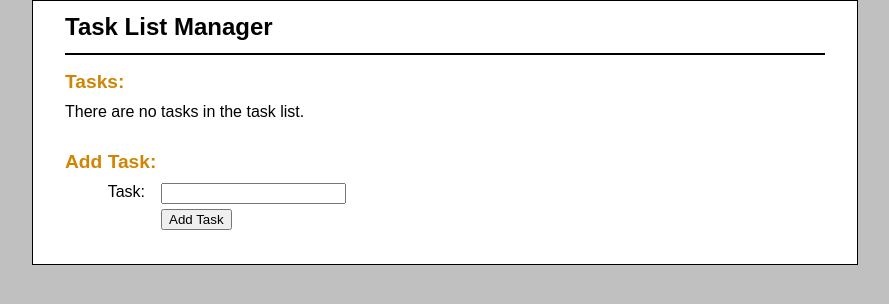
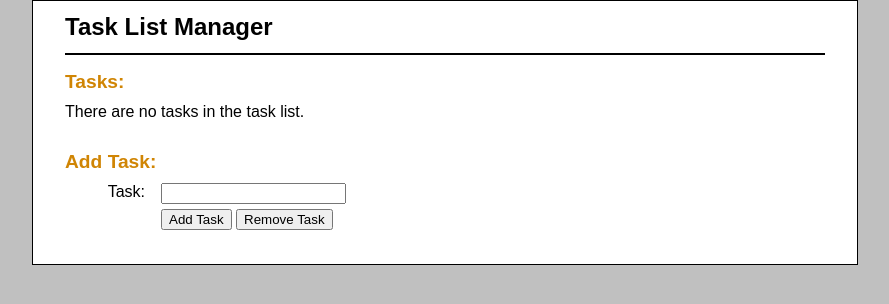
Before and after one commit to S1532011/ex_starts, a PHP site: page / in a window 1280 px wide. Shown: the top 304 px of the page, without its empty margins (195-1084 px from the left). Run offline with PHP 8.4, Linux system fonts and the light colour scheme.

Commit message:
Chapter 11 EC Assignment

```diff
--- a/ch11_ex1/index.php
+++ b/ch11_ex1/index.php
@@ -24,7 +24,15 @@ switch( $action ) {
         if (empty($new_task)) {
             $errors[] = 'The new task cannot be empty.';
         } else {
-            array_push($task_list, $new_task);
+            array_unshift($task_list, $new_task);
+        }
+        break;
+    case 'Remove Task':
+        if (empty($task_list)) {
+            $errors[] = 'The task cannot be removed.';
+        } else {
+            array_shift($task_list);
+
         }
         break;
     case 'Delete Task':
--- a/ch11_ex1/task_list.php
+++ b/ch11_ex1/task_list.php
@@ -44,6 +44,7 @@
             <input type="text" name="newtask" id="newtask"> <br>
             <label>&nbsp;</label>
             <input type="submit" name="action" value="Add Task">
+            <input type="submit" name="action" value="Remove Task">
         </form>
         <br>
 
```
